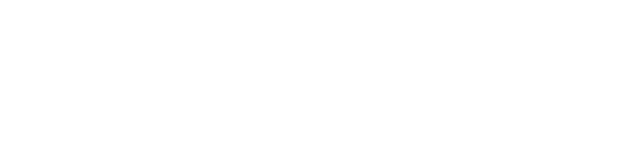
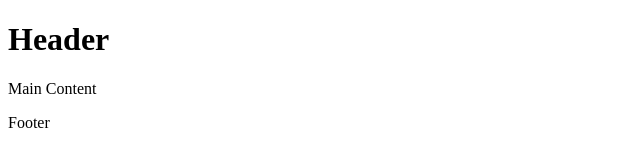
Before and after one commit to nomeski80/like-running, a plain HTML site: page index.html in a window 1280 px wide. Shown: the whole page, without its empty margins (0-640 px from the left). Drawn offline with Linux system fonts and the light colour scheme.

Commit message:
Create general page structure

```diff
--- a/index.html
+++ b/index.html
@@ -9,7 +9,7 @@
     <meta name ="description=" "Love Running.
 Club for runners in Dublin, Ireland.
 Urban running, trail running, Dublin docklands and Phoenix Park">
-<mets name="keywords=" "love running, run, running club, runners, Ireland, Dublin, sport, exercise."
+<mets name="keywords=" "love running, run, running club, runners, Ireland, Dublin, sport, exercise.">
     <!---Favicon--->
     <link
       rel="apple-touch-icon"
@@ -29,5 +29,15 @@ Urban running, trail running, Dublin docklands and Phoenix Park">
       href="assets/favicon/favicon-16x16.png"
     />
   </head>
-  <body></body>
+  <body>
+<!---header-->
+    <h1>Header</h1>
+
+    <!---Main Content-->
+    <p>Main Content</p>
+
+    <!---Footer--->
+    <footer>Footer</footer>
+
+  </body>
 </html>
```
